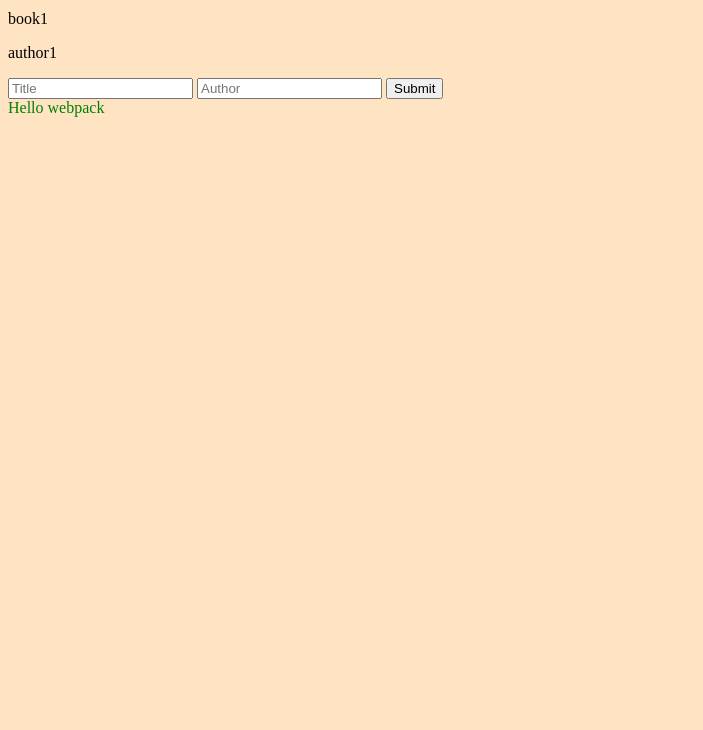
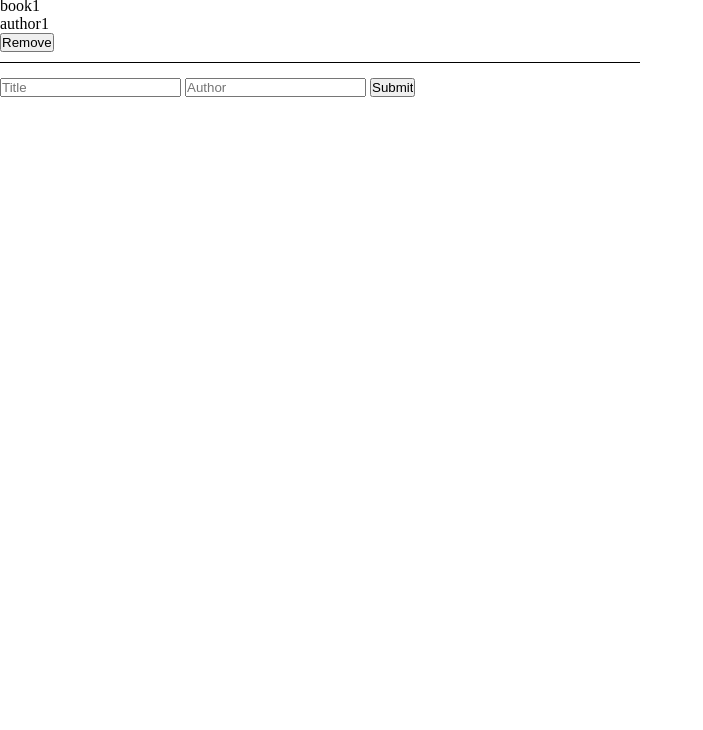
Before and after one commit to Nuga0909/My-Awesome-books-app, a website built with webpack: page src/index.html in a window 1280 px wide. Shown: the part 70-800 px from the top of the page, without its empty margins (0-703 px from the left). Built offline with nearby package versions, Linux system fonts and the light colour scheme.

Commit message:
Add some styling

```diff
--- a/src/index.html
+++ b/src/index.html
@@ -7,9 +7,10 @@
 </head>
 <body>
     <h1 class="head">Awesome books</h1>
-    <div>
+    <div class="display">
         <p class="title">book1</p>
         <p class="author">author1</p>
+        <button class="remove">Remove</button>
     </div>
     <div class="input">
         <label for="input-title"></label>
--- a/src/index.js
+++ b/src/index.js
@@ -1,14 +1,2 @@
 import _ from 'lodash';
 import './style.css';
-
- function component() {
-   const element = document.createElement('div');
-
-  // Lodash, now imported by this script
-   element.innerHTML = _.join(['Hello', 'webpack'], ' ');
-   element.classList.add('hello');
-
-   return element;
- }
-
- document.body.appendChild(component());
--- a/src/style.css
+++ b/src/style.css
@@ -1,7 +1,15 @@
-body {
-    background-color: bisque;
+* {
+  padding: 0;
+  margin: 0;
 }
 
-.hello {
-    color: green;
-  }
+h1 {
+  padding-bottom: 30px;
+}
+
+.display {
+  border-bottom: 1px solid black;
+  margin-bottom: 15px;
+  padding-bottom: 10px;
+  width: 50%;
+}
```
